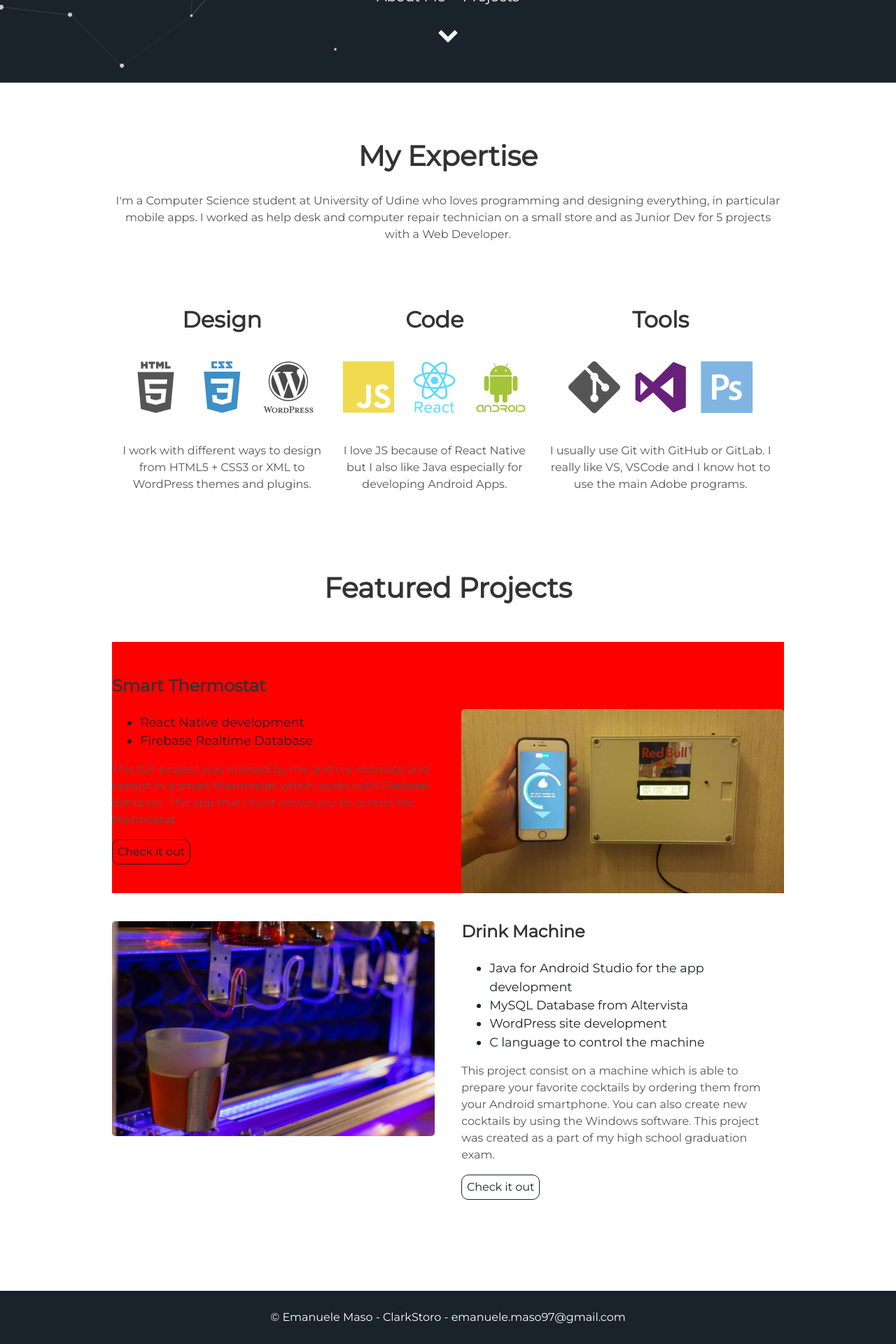
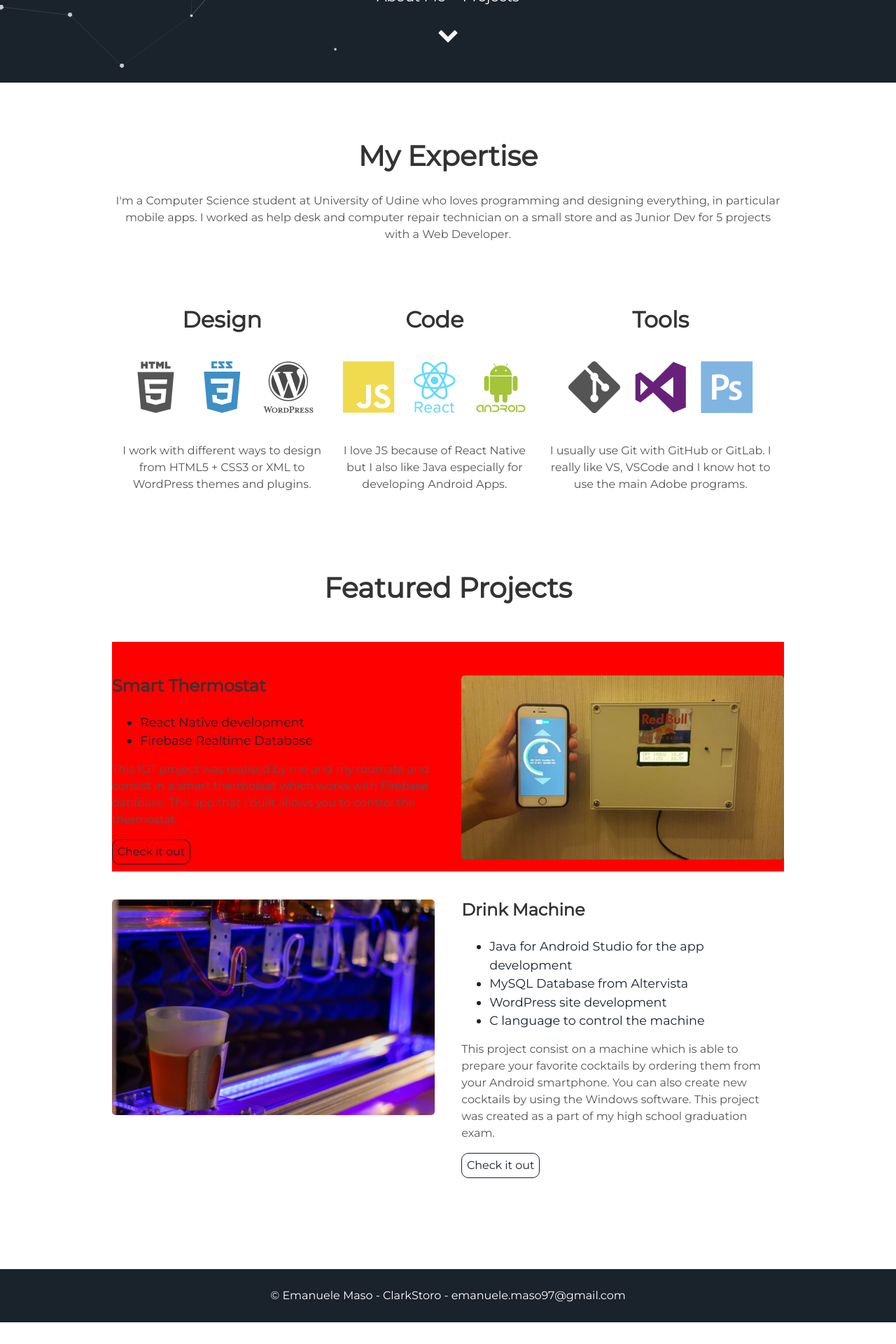
Before and after one commit to ClarkStoro/clarkstoro.github.io, a Jekyll site: the page built from index.html, in a window 1280 px wide. Shown: the part 782-2702 px from the top of the page at 70% size. Built offline with Jekyll 4.4.1, drawn with Linux system fonts in a browser that asks for light colours; after the commit the page ends 2671 px from its top, so only the background shows below that.

Commit message:
Update projects.html

```diff
--- a/_includes/projects.html
+++ b/_includes/projects.html
@@ -2,7 +2,7 @@
   <h1> Featured Projects </h1>
 </div>
 <div class="user-projects" style="background-color: #ff0000">
-  <div class="images-right" style="margin-top: 10%;">
+  <div class="images-right" style="margin-top: 5%;">
     <img alt="Smart Thermostat" src="{{ "/assets/img/SmartThermostat.jpg" | prepend: site.baseurl }}" />
   </div>
   <div class="contents">
```
